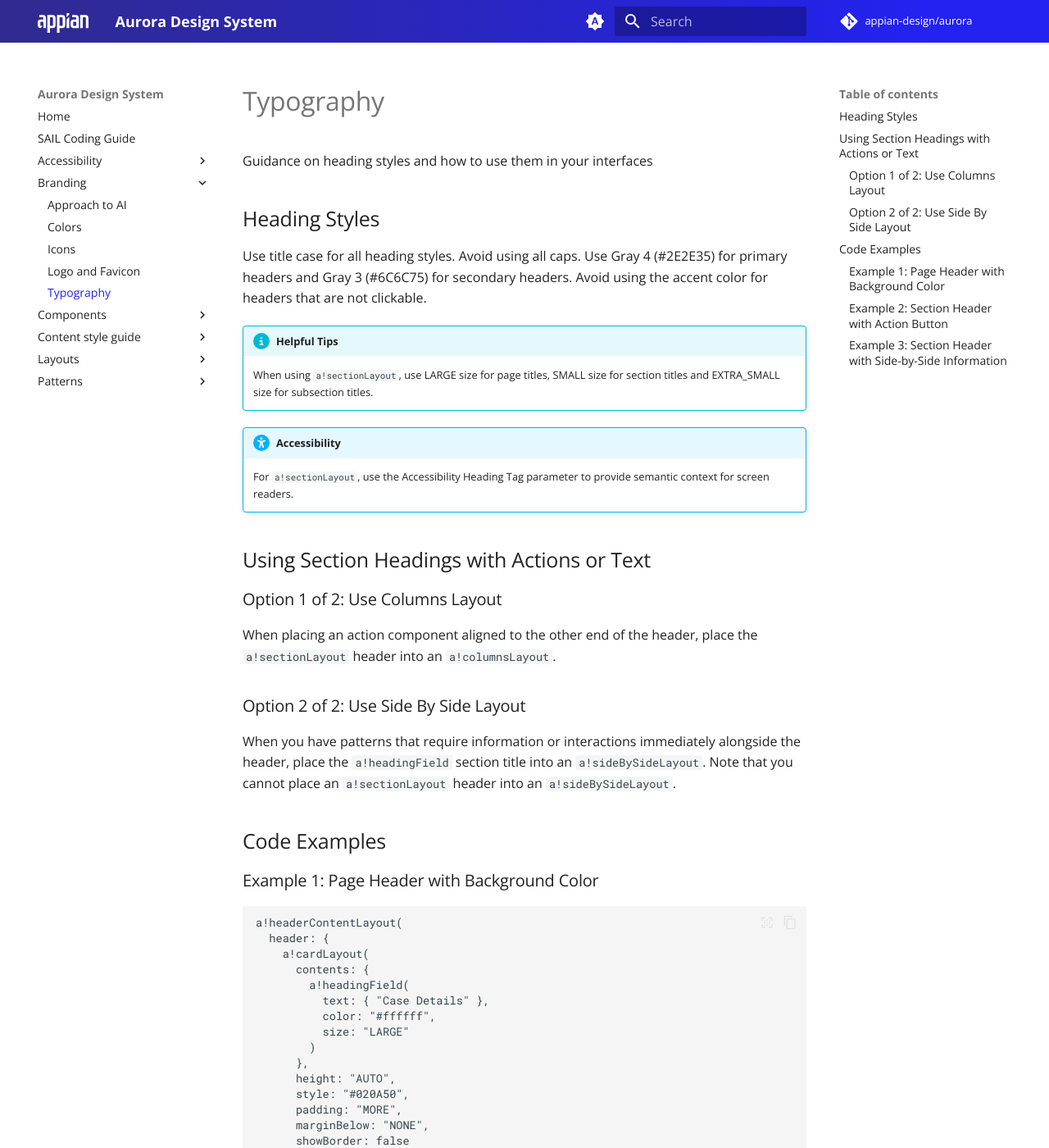
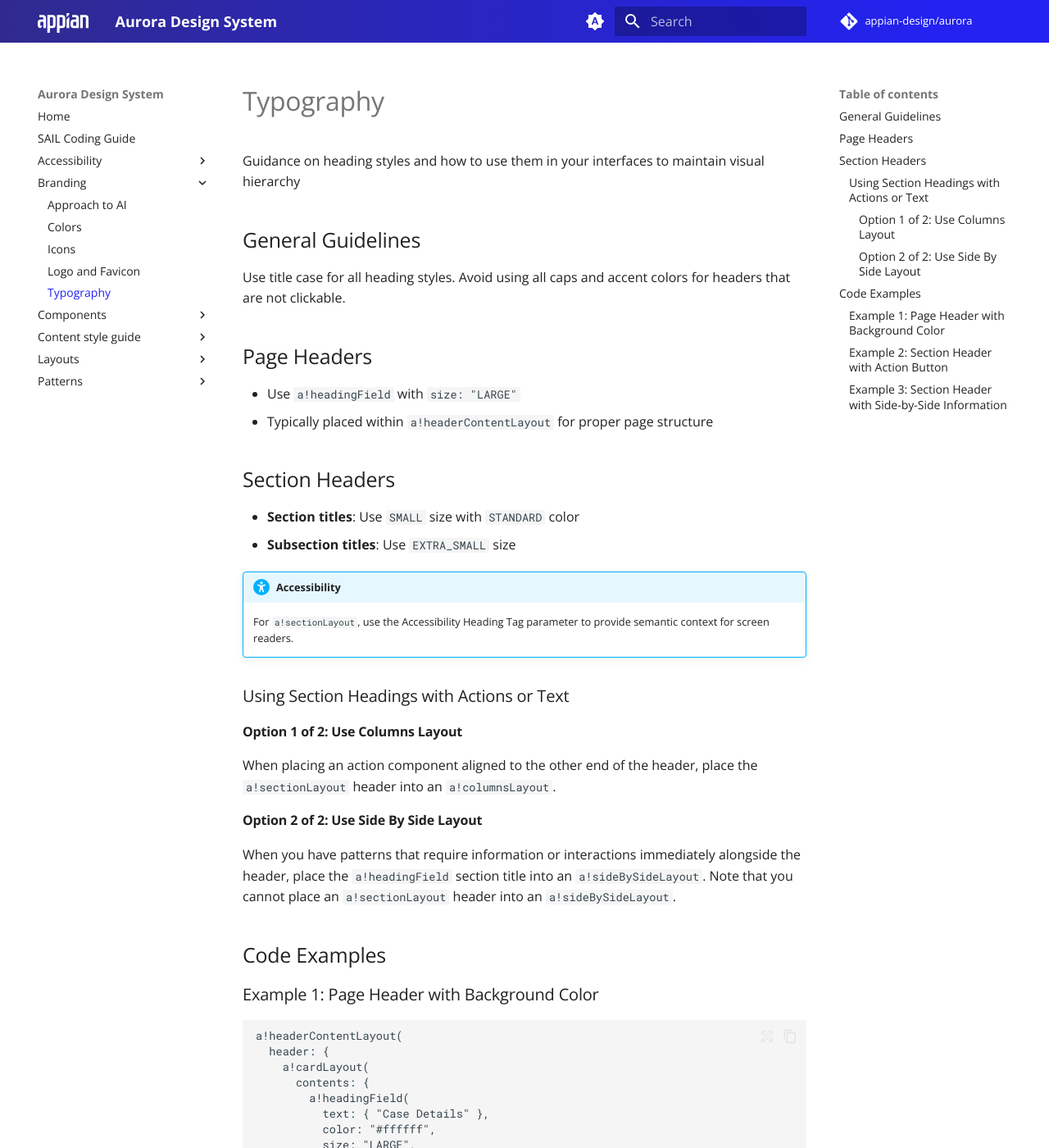
Before and after one commit to appian-design/aurora, an MkDocs documentation site: the page built from docs/branding/typography.md, in a window 1280 px wide and 1400 px high. Shown: the whole window at 82% size. Built offline with MkDocs 1.6.1 and Material for MkDocs 9.7.7, drawn with Linux system fonts in a browser that asks for light colours; comment, search, counter and statistics services are not loaded; some of the changed text lies outside the part shown.

Commit message:
Guidance Updates (#150)
cards.md - improve padding guidance
banners.md - fix bullet point formatting
forms.md - fix bullet point formatting
more-less-link.md - add character length guidance
typography.md - add section styling guidance

```diff
--- a/docs/branding/typography.md
+++ b/docs/branding/typography.md
@@ -1,33 +1,37 @@
 ---
 status: "stable"
-last_updated: "2025-09-05"
+last_updated: "2025-09-25"
 ---
 
 # Typography
 
-Guidance on heading styles and how to use them in your interfaces
+Guidance on heading styles and how to use them in your interfaces to maintain visual hierarchy
 
-## Heading Styles
+## General Guidelines
 
-Use title case for all heading styles. Avoid using all caps. Use Gray 4 (#2E2E35) for primary headers and Gray 3 (#6C6C75) for secondary headers. Avoid using the accent color for headers that are not clickable.
+Use title case for all heading styles. Avoid using all caps and accent colors for headers that are not clickable.
 
-!!! info "Helpful Tips"
+## Page Headers
 
-    When using `a!sectionLayout`, use LARGE size for page titles, SMALL size for section titles and EXTRA_SMALL size for subsection titles.
+- Use `a!headingField` with `size: "LARGE"`
+- Typically placed within `a!headerContentLayout` for proper page structure
 
+## Section Headers
 
+- **Section titles**: Use `SMALL` size with `STANDARD` color
+- **Subsection titles**: Use `EXTRA_SMALL` size
 
 !!! abstract "Accessibility"
 
     For `a!sectionLayout`, use the Accessibility Heading Tag parameter to provide semantic context for screen readers.
 
-## Using Section Headings with Actions or Text
+### Using Section Headings with Actions or Text
 
-### Option 1 of 2: Use Columns Layout
+#### Option 1 of 2: Use Columns Layout
 
 When placing an action component aligned to the other end of the header, place the `a!sectionLayout` header into an `a!columnsLayout`.
 
-### Option 2 of 2: Use Side By Side Layout
+#### Option 2 of 2: Use Side By Side Layout
 
 When you have patterns that require information or interactions immediately alongside the header, place the `a!headingField` section title into an `a!sideBySideLayout`. Note that you cannot place an `a!sectionLayout` header into an `a!sideBySideLayout`.
 
@@ -43,7 +47,8 @@
         a!headingField(
           text: { "Case Details" },
           color: "#ffffff",
-          size: "LARGE"
+          size: "LARGE",
+          marginBelow: "NONE"
         )
       },
       height: "AUTO",
```
Also changed, not shown: other parts of docs/branding/typography.md (+1 -0 lines), docs/components/cards.md (+2 -2 lines), docs/components/more-less-link.md (+14 -1 lines), docs/layouts/forms.md (+5 -0 lines), docs/patterns/banners.md (+5 -1 lines).
